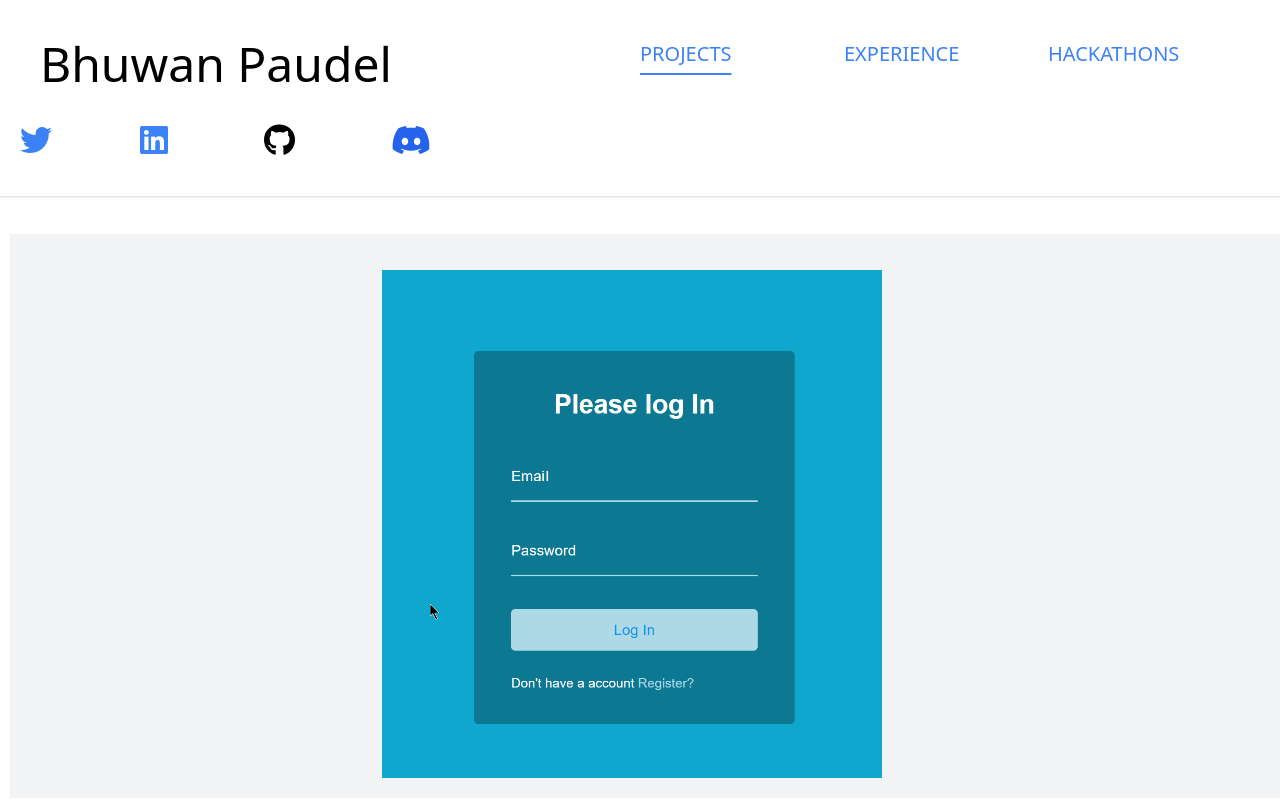
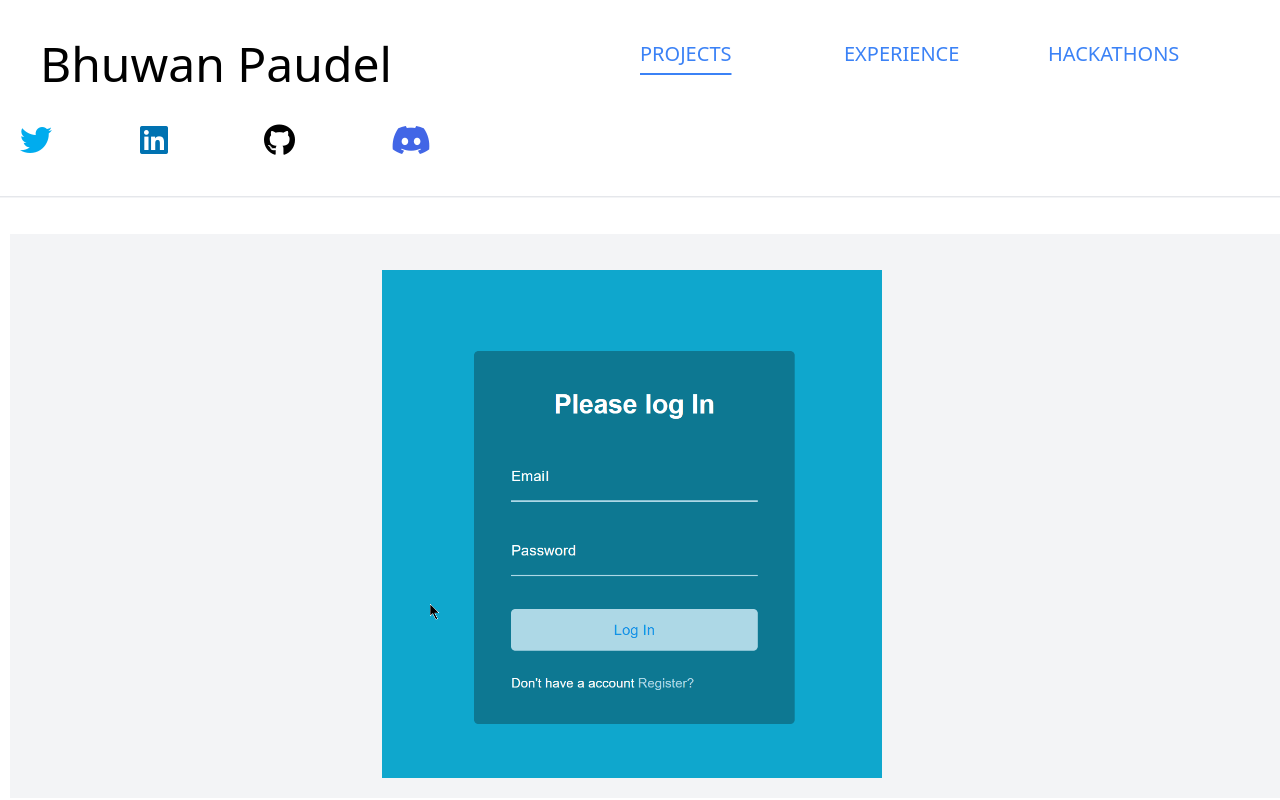
Before and after one commit to bhuwanP69/PortfolioNew, a website: page index.html in a window 1280 px wide. Shown: the top 800 px of the page. Drawn offline with Linux system fonts and the light colour scheme.

Commit message:
change the color of twitter ,linkdin,discord

```diff
--- a/index.html
+++ b/index.html
@@ -46,22 +46,19 @@
       <div
         class="md:flex w-80 grid grid-cols-2 icons md:h-20 h-32 ml-5 mt-0 md:mt-9 z-20"
       >
-        <a
-          href="https://twitter.com/BhuwanP69"
-          class="icon block text-blue-500 mt-2 mr-20"
-        >
+        <a href="https://twitter.com/BhuwanP69" class="icon block mt-2 mr-20">
           <i class="fab fa-twitter fa-2x"></i>
         </a>
         <a
           href="https://www.linkedin.com/in/bhuwan-paudel-591468224/"
-          class="icon block p-2 text-blue-500 mr-0 md:mr-20"
+          class="icon block p-2 mr-0 md:mr-20"
         >
           <i class="fab fa-linkedin fa-2x"></i>
         </a>
         <a href="https://github.com/bhuwanP69" class="icon block p-2 mr-20">
           <i class="fab fa-github fa-2x"></i>
         </a>
-        <a href="https://discord.gg/57Cxa5t6" class="icon p-2 text-blue-600">
+        <a href="https://discord.gg/57Cxa5t6" class="icon p-2">
           <i class="fab fa-discord fa-2x"></i>
         </a>
       </div>
--- a/input.css
+++ b/input.css
@@ -35,6 +35,15 @@
       top: -231px;
      }
 
+     .fa-twitter{
+      color: #00acee;
+     }
+     .fa-linkedin{
+      color: #0072b1;
+     }
+     .fa-discord{
+      color: #4266e6;
+     }
       @media (max-width:600px) {
         .img,.img2,.img3{
           width: 350px;
```
Also changed, not shown: css/main.css.
